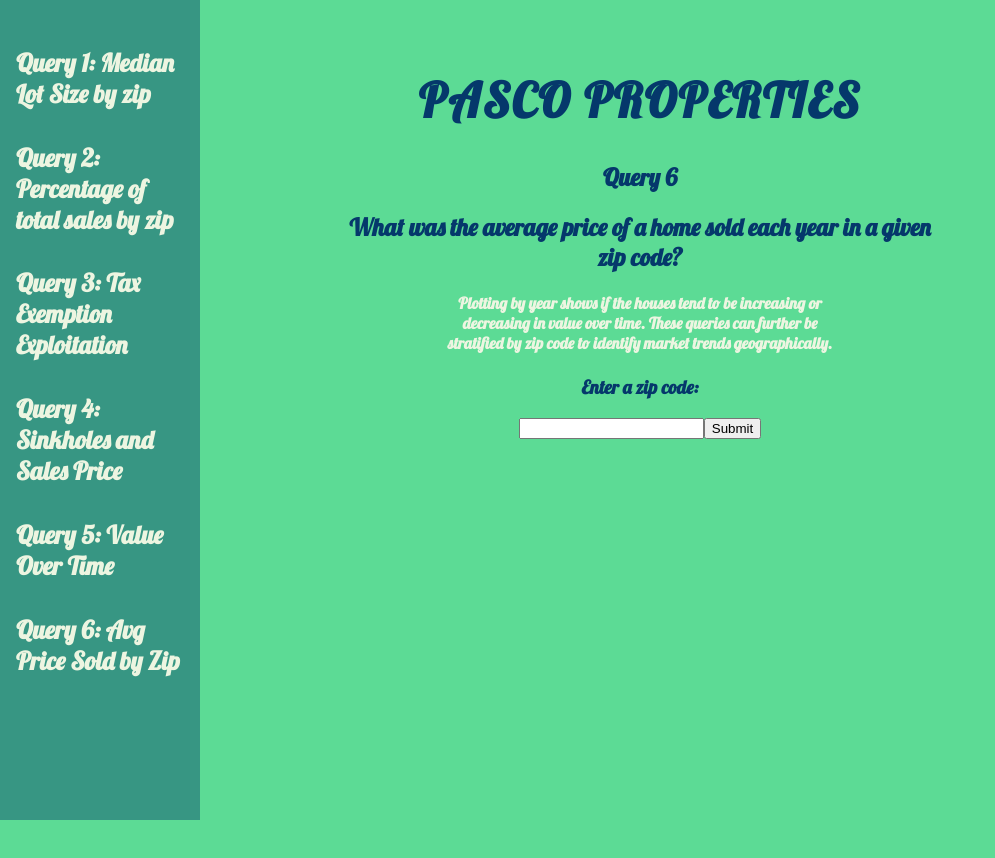
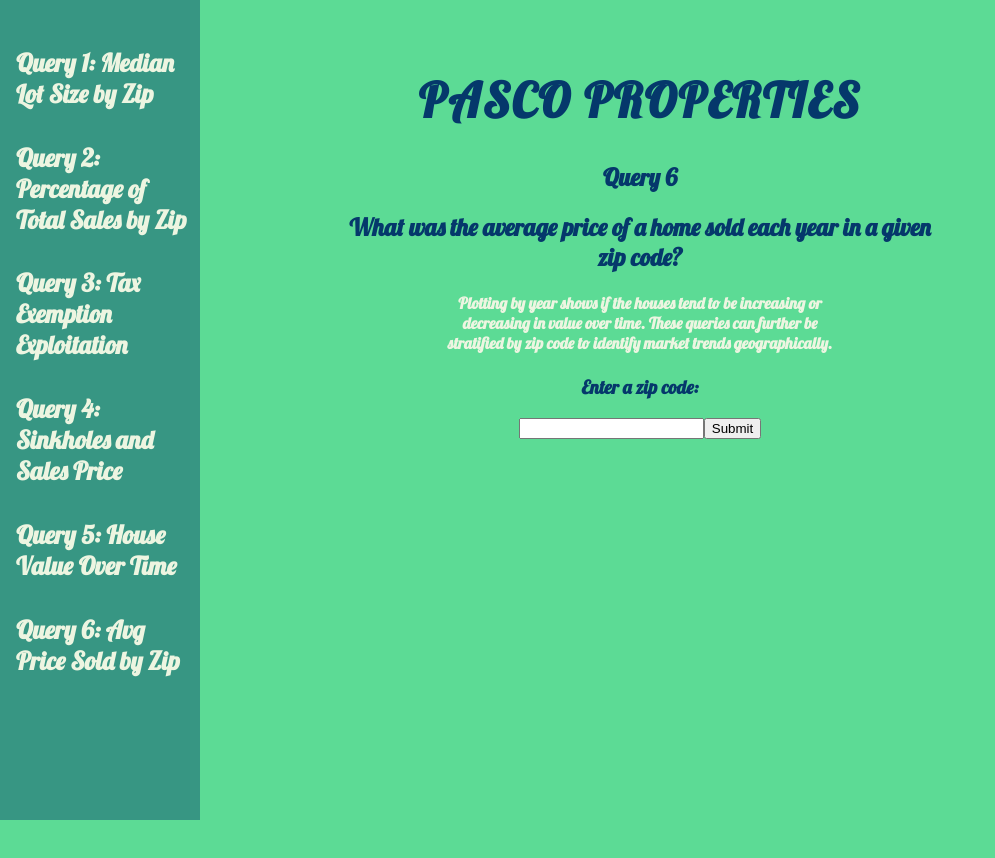
Before and after one commit to jbarber877/Pasco-Properties, a website: page Query6.html in a window 1280 px wide. Shown: the whole page, without its empty margins (0-995 px from the left). Drawn offline with nearby package versions, Linux system fonts and the light colour scheme.

Commit message:
"made navbar consistent"

```diff
--- a/Query6.html
+++ b/Query6.html
@@ -59,11 +59,11 @@
       </head>
 <body>
     <div class="sidenav">
-        <h2 id="que1">Query 1: Median Lot Size by zip</h2>
-          <h2 id="que2">Query 2: Percentage of total sales by zip</h2>
+        <h2 id="que1">Query 1: Median Lot Size by Zip</h2>
+          <h2 id="que2">Query 2: Percentage of Total Sales by Zip</h2>
           <h2 id="que3">Query 3: Tax Exemption Exploitation</h2>
           <h2 id="que4">Query 4: Sinkholes and Sales Price</h2>
-          <h2 id="que5">Query 5: Value Over Time</h2>
+          <h2 id="que5">Query 5: House Value Over Time</h2>
         <h2 id="que6">Query 6: Avg Price Sold by Zip</h2>
       </div>
 <script src="https://cdn.jsdelivr.net/npm/chart.js"></script>
```
Also changed, not shown: Query1.html (+1 -1 lines), Query2.html (+4 -0 lines), Query3.html (+1 -1 lines), Query4.html (+4 -0 lines), Query5.html (+4 -0 lines), index.html (+1 -1 lines).
